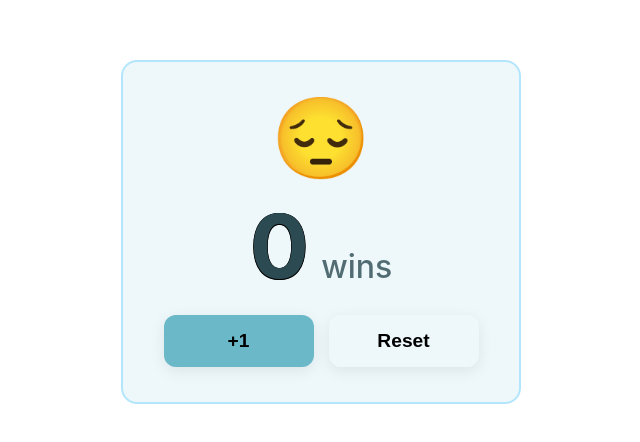
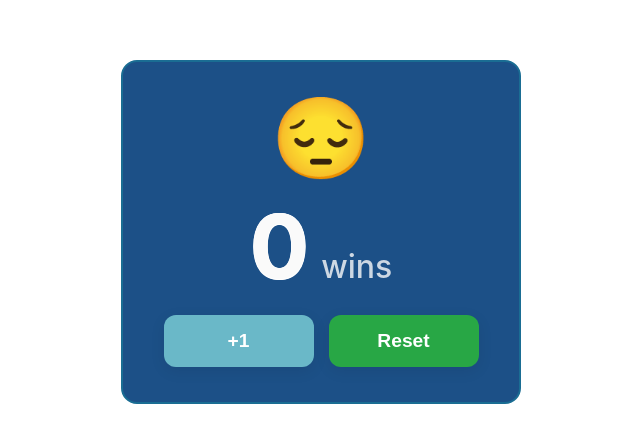
Before and after one commit to Laura-West/BasicProjects, a plain HTML site: page counter.html in a window 1280 px wide. Shown: the part 168-610 px from the top of the page, without its empty margins (319-959 px from the left). Drawn offline with Linux system fonts and the light colour scheme.

Commit message:
Add files via upload

```diff
--- a/styles.css
+++ b/styles.css
@@ -1,14 +1,14 @@
-/* Widget Styles - CSS Version: 1.2 - Generated by Dashboard v3.4 */
+/* Widget Styles - CSS Version: 1.3 - Generated by Dashboard v3.2 */
 
 :root {
   --font-family: -apple-system, BlinkMacSystemFont, 'Segoe UI', Roboto, Oxygen, Ubuntu, Cantarell, 'Open Sans', 'Helvetica Neue', sans-serif;
-  --success: #28a745;
-  --status-0: #dc143c;
-  --status-1: #ff8c00;
-  --status-2: #ffd700;
-  --status-3: #32cd32;
-  --status-4: #da70d6;
-  --status-5: #00e1ff;
+  --success-color: #28a745;
+  --status-color-0: #dc143c;
+  --status-color-1: #ff8c00;
+  --status-color-2: #ffd700;
+  --status-color-3: #32cd32;
+  --status-color-4: #da70d6;
+  --status-color-5: #00e1ff;
 }
 
 /* Soft Evergreen */
@@ -29,10 +29,10 @@
 
 /* Ocean Breeze */
 .ocean-breeze-theme {
-  --primary-bg-color: #eef7f9;
-  --primary-text-color: #2c4a52;
+  --primary-bg-color: #1c5087;
+  --primary-text-color: #fafafa;
   --accent-color: #6ab8c8;
-  --secondary-bg-color: #b3e5fc;
+  --secondary-bg-color: #1a6d93;
 }
 
 /* Charcoal & Ember */
```
